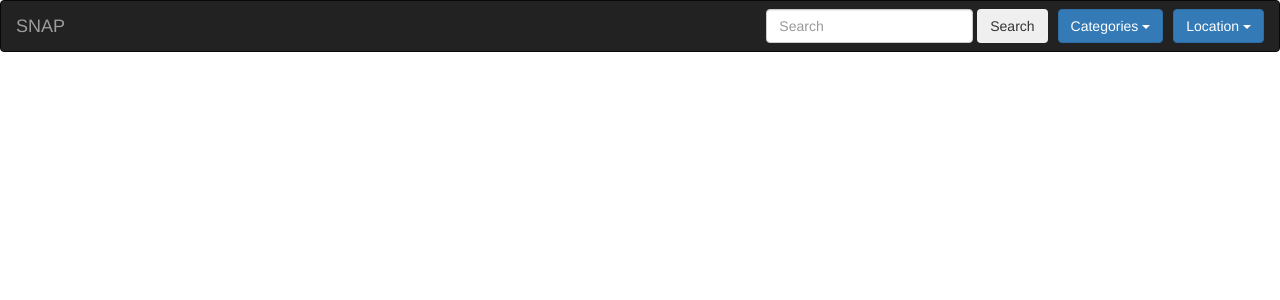
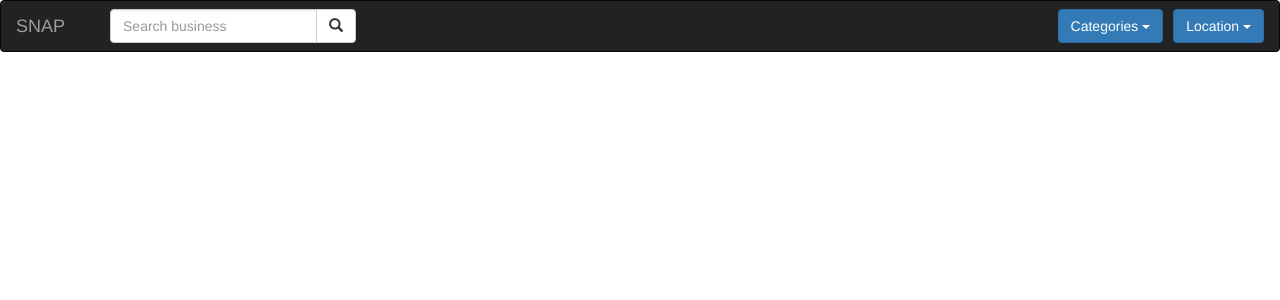
Before and after one commit to Imma7/Snap, a Django app: page / in a window 1280 px wide. Shown: the top 300 px of the page. Run offline with Django 3.2, Linux system fonts and the light colour scheme; data that the repository does not hold is empty; some libraries are stand-ins or nearby versions.

Commit message:
Created search form in navbar

```diff
--- a/snap/templates/navbar.html
+++ b/snap/templates/navbar.html
@@ -32,12 +32,21 @@
       </ul>
     </div>
 
-    <div class="container-fluid" style="padding-top: 8px; padding-right:10px; float:right;">
-      <form class="form-inline my-2 my-lg-0">
-      <input class="form-control mr-sm-2" type="search" placeholder="Search" aria-label="Search">
-      <button class="btn btn-outline-success my-2 my-sm-0" type="submit">Search</button>
-    </form>
-    </div>
+    <!-- Adding a search form  -->
+    <div class="col-md-4 col-sm-4 navbar-left">
+
+      <form class="navbar-form" role="search" action="{% url 'search_results' %}">
+
+        <div class="input-group">
+          <input type="text" class="form-control" placeholder="Search business" name="hood">
+          <div class="input-group-btn">
+            <button class="btn btn-default" type="submit"><i class="glyphicon glyphicon-search"></i></button>
+          </div>
+        </div>
+
+      </form>
+  </div>
+  <!-- search form end -->
 
   </div>
 </nav>
```
